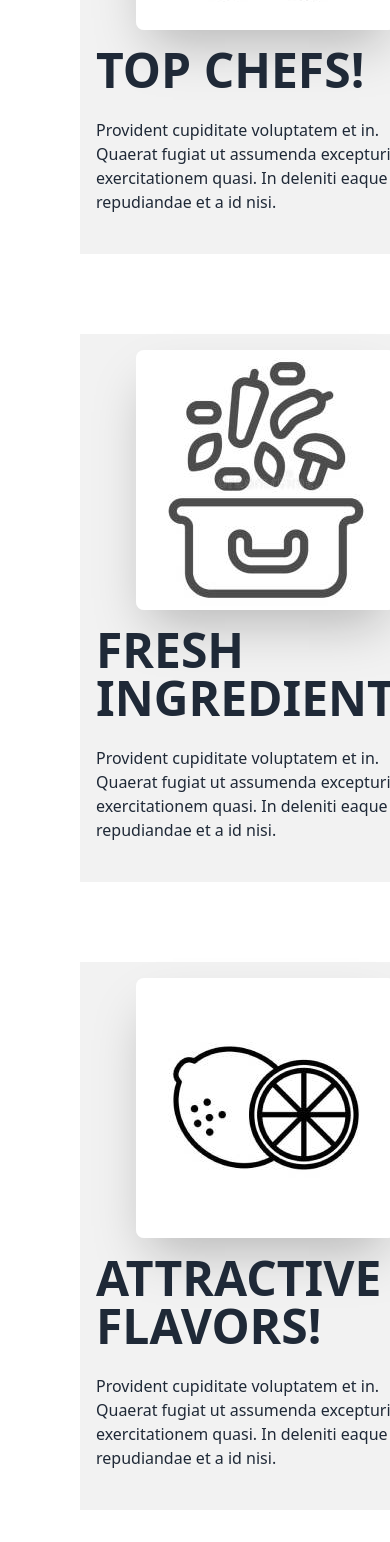
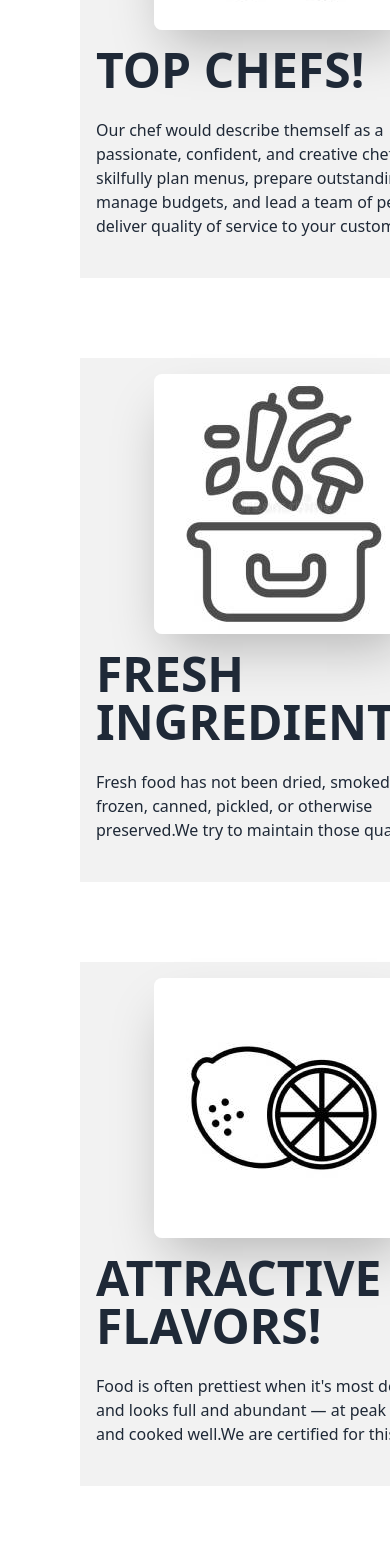
Before and after one commit to tahmidhasantanoy/Chef-Corner-Client, a React (Vite) app: page / in a window 390 px wide. Shown: the part 1526-3068 px from the top of the page. Built offline with nearby package versions, Linux system fonts and the light colour scheme; no server answers.

Commit message:
Data get from server & Receipe page almost finished

```diff
--- /dev/null
+++ b/src/Pages/ChefRecipes/ChefReceipe.jsx
@@ -0,0 +1,33 @@
+// import React from 'react';
+
+import { FaGlassCheers, FaThumbsUp } from "react-icons/fa";
+import { useLoaderData, useParams } from "react-router-dom";
+
+const ChefReceipe = () => {
+  // const {id} = useParams()
+  const specificShefData = useLoaderData();
+  console.log(specificShefData);
+
+  const { bio, chefImage, chefName, experience, numRecipes,totalLikes } = specificShefData;
+  return (
+    <div className="hero min-h-screen bg-base-200">
+      <div className="hero-content flex-col lg:flex-row-reverse">
+        <img
+          src={chefImage}
+          className="max-w-sm rounded-lg shadow-2xl"
+        />
+        <div>
+          <h1 className="text-5xl font-bold">{chefName}</h1>
+          <p className="mt-2">{experience} experience</p>
+          <p className="py-6">
+            {bio}
+          </p>
+          <button className="btn btn-primary mr-2"><FaThumbsUp className="mr-2" /> {totalLikes}</button>
+          <button className="btn btn-primary ml-2"><FaGlassCheers className="mr-2" /> {numRecipes}</button>
+        </div>
+      </div>
+    </div>
+  );
+};
+
+export default ChefReceipe;
--- a/src/Pages/ChefRecipes/ReceipeBanner.jsx
+++ /dev/null
@@ -1,11 +0,0 @@
-// import React from 'react';
-
-const Banner = () => {
-    return (
-        <div>
-            <h2>Banner</h2>
-        </div>
-    );
-};
-
-export default Banner;
--- a/src/Pages/Home/Card/Card.jsx
+++ b/src/Pages/Home/Card/Card.jsx
@@ -1,20 +1,20 @@
 // import React from 'react';
 import { Link } from "react-router-dom";
-import per from "../../../../public/images/p1.jpg";
+// import per from "../../../../public/images/p1.jpg";
 import { FaGlassCheers, FaThumbsUp } from "react-icons/fa";
 
 const Card = ({ info }) => {
-  console.log(info);
+//   console.log(info);
 
-  const { chefName, chefImage, experience, numRecipes, totalLikes } = info;
+  const { id,chefName, chefImage, experience, numRecipes, totalLikes } = info;
   return (
     <div>
-      <div className="w-11/12 max-w-sm bg-white border border-gray-200 rounded-lg shadow dark:bg-gray-800 dark:border-gray-700 hover:scale-105 hover:shadow-xl">
+      <div className="w-11/12 max-w-sm bg-white border border-gray-200 rounded-lg shadow dark:bg-gray-800 dark:border-gray-700 hover:scale-105 hover:shadow-xl mt-20">
         <div className="flex justify-end px-4 pt-4"></div>
         <div className="flex flex-col items-center pb-10">
           <img
             className="w-24 h-24 mb-3 rounded-full shadow-lg"
-            src={per}
+            src={chefImage}
             alt="Bonnie image"
           />
           <h5 className="mb-1 text-xl font-medium text-gray-900 dark:text-white">
@@ -34,7 +34,7 @@ const Card = ({ info }) => {
             >
               <FaThumbsUp className="mr-2" /> {totalLikes}
             </p>
-            <Link
+            <Link to={`/chefReceipe/${id}`}
               href="#"
               className="inline-flex items-center px-4 py-2 text-sm font-medium text-center text-white bg-info rounded-lg hover:bg-blue-00 focus:ring-4 focus:outline-none focus:ring-blue-300 dark:bg-blue-00 dark:hover:bg-cyan-700"
             >
--- a/src/Pages/Home/Home/Home.jsx
+++ b/src/Pages/Home/Home/Home.jsx
@@ -35,9 +35,7 @@ const Home = () => {
               <div>
                 <h1 className="text-5xl font-bold">TOP CHEFS!</h1>
                 <p className="py-6">
-                  Provident cupiditate voluptatem et in. Quaerat fugiat ut
-                  assumenda excepturi exercitationem quasi. In deleniti eaque
-                  aut repudiandae et a id nisi.
+                Our chef would describe themself as a passionate, confident, and creative chef who can skilfully plan menus, prepare outstanding food, manage budgets, and lead a team of people to deliver quality of service to your customers.
                 </p>
 
               </div>
@@ -49,9 +47,7 @@ const Home = () => {
               <div>
                 <h1 className="text-5xl font-bold">FRESH INGREDIENTS!</h1>
                 <p className="py-6">
-                  Provident cupiditate voluptatem et in. Quaerat fugiat ut
-                  assumenda excepturi exercitationem quasi. In deleniti eaque
-                  aut repudiandae et a id nisi.
+                Fresh food has not been dried, smoked, salted, frozen, canned, pickled, or otherwise preserved.We try to maintain those quality.
                 </p>
               </div>
             </div>
@@ -62,9 +58,7 @@ const Home = () => {
               <div>
                 <h1 className="text-5xl font-bold">ATTRACTIVE FLAVORS!</h1>
                 <p className="py-6">
-                  Provident cupiditate voluptatem et in. Quaerat fugiat ut
-                  assumenda excepturi exercitationem quasi. In deleniti eaque
-                  aut repudiandae et a id nisi.
+                Food is often prettiest when it's most delicious and looks full and abundant — at peak freshness and cooked well.We are certified for this.
                 </p>
               </div>
             </div>
@@ -76,11 +70,9 @@ const Home = () => {
                 className="max-w-sm rounded-lg shadow-2xl"
               />
               <div>
-                <h1 className="text-5xl font-bold">ATTRACTIVE FLAVORS!</h1>
-                <p className="py-6">
-                  Provident cupiditate voluptatem et in. Quaerat fugiat ut
-                  assumenda excepturi exercitationem quasi. In deleniti eaque
-                  aut repudiandae et a id nisi.
+                <h1 className="text-5xl font-bold">PROFESSIONAL!</h1>
+                <p className="py-6 break-all">
+                Our professional chef is a trained, experienced culinarian & they worked in a professional kitchen setting and usually occupies a more managerial role, either running a single-person department or leading a team of cooks.
                 </p>
               </div>
             </div>
--- a/src/Routes/Route.jsx
+++ b/src/Routes/Route.jsx
@@ -7,6 +7,7 @@ import Banner from "../Pages/Home/Banner/Banner";
 import Cards from "../Pages/Home/Cards/Cards";
 import Home from "../Pages/Home/Home/Home";
 import Blogs from "../Pages/Blogs/Blogs";
+import ChefReceipe from "../Pages/ChefRecipes/ChefReceipe";
 
 const router = createBrowserRouter([
   {
@@ -31,18 +32,17 @@ const router = createBrowserRouter([
         path: "/blogs",
         element: <Blogs />,
       },
+      {
+        path: "/chefReceipe",
+        element: <ChefReceipe/>
+      },
+      {
+        path:"/chefReceipe/:id",
+        element:<ChefReceipe/>,
+        loader:({params}) => fetch(`http://localhost:3000/chefInfo/${params.id}`)
+      }
     ],
   },
 ]);
 
 export default router;
-
-// const Route = () => {
-//     return (
-//         <div>
-
-//         </div>
-//     );
-// };
-
-// export default Route;
```
Also changed, not shown: public/images/professional.jpg.
